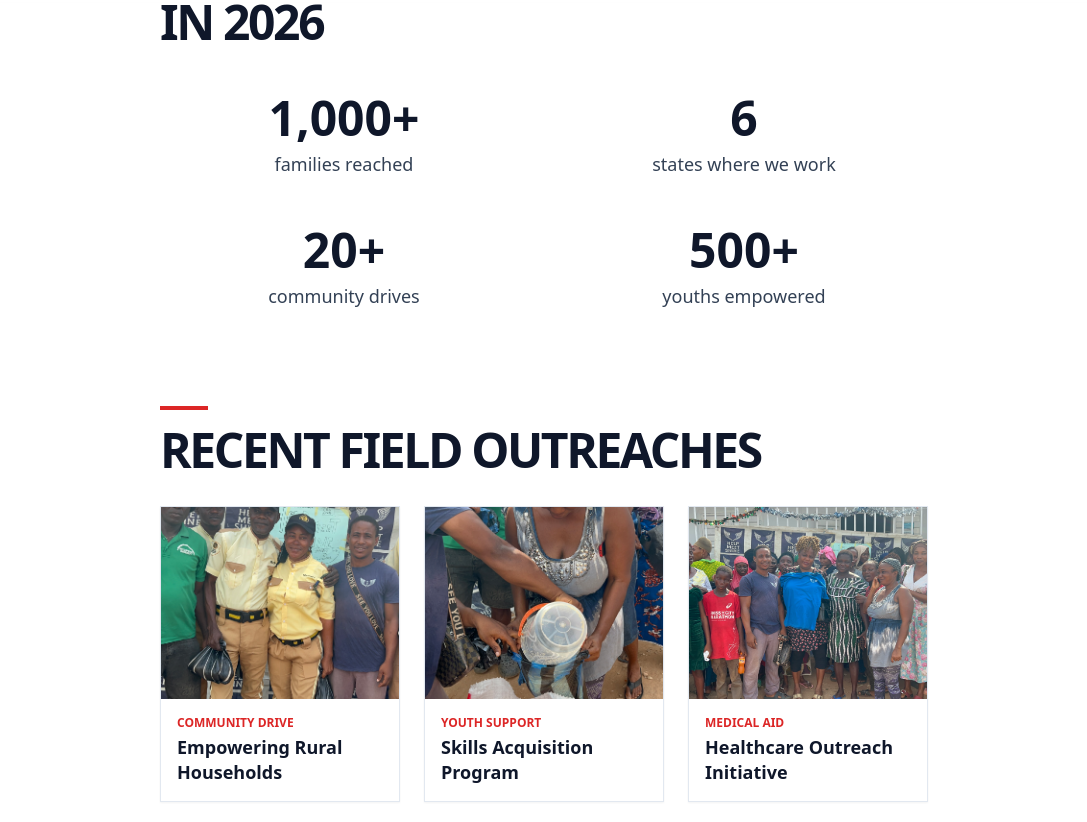
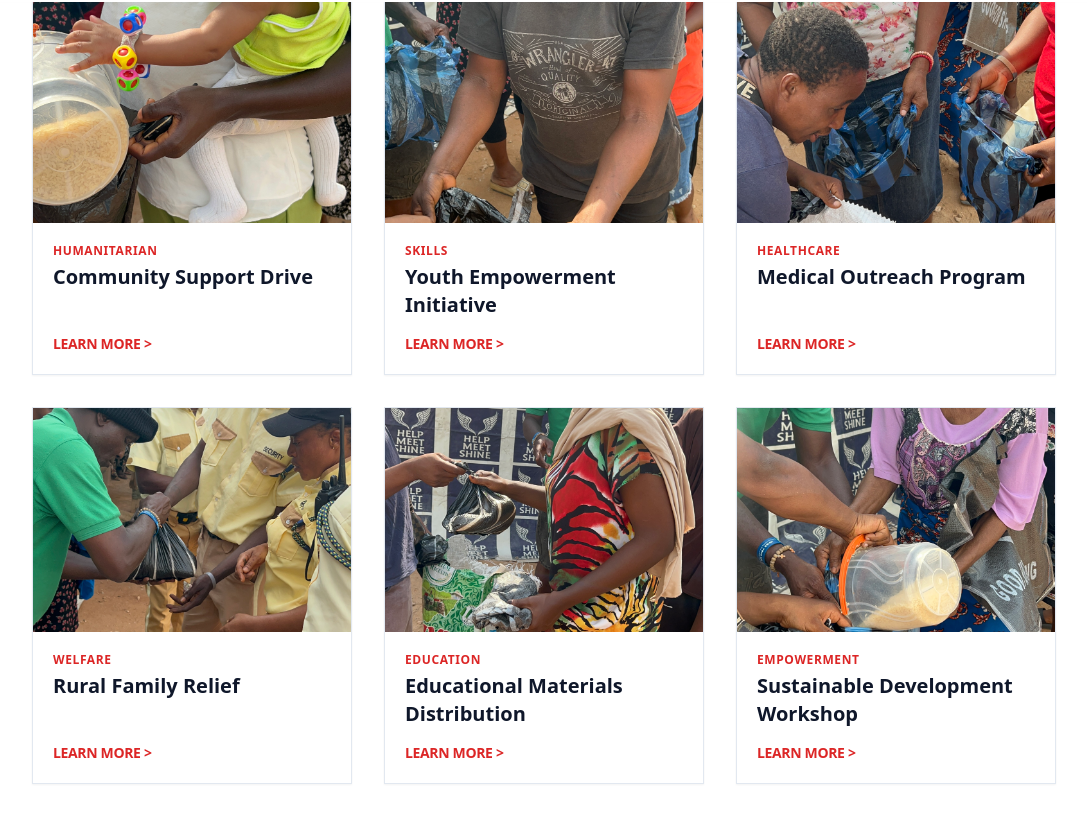
Before and after one commit to HELP-MEET-SHINE-INITIATIVE/Hmsi-ngo-web, a Next.js app: page / in a window 1280 px wide. Shown: the part 798-1620 px from the top of the page, without its empty margins (96-1183 px from the left). Built offline with nearby package versions, Linux system fonts and the light colour scheme.

Commit message:
page.tsx

```diff
--- a/app/page.tsx
+++ b/app/page.tsx
@@ -1,9 +1,23 @@
 import Link from 'next/link';
 import Image from 'next/image';
+import HmsiHeader from './components/HmsiHeader';
 
 export default function Home() {
+  // Array mapping your outreach-1.png to outreach-6.png (or up to 10)
+  const outreachItems = [
+    { id: 1, img: '/images/outreach-1.png', title: 'Community Support Drive', category: 'Humanitarian' },
+    { id: 2, img: '/images/outreach-2.png', title: 'Youth Empowerment Initiative', category: 'Skills' },
+    { id: 3, img: '/images/outreach-3.png', title: 'Medical Outreach Program', category: 'Healthcare' },
+    { id: 4, img: '/images/outreach-4.png', title: 'Rural Family Relief', category: 'Welfare' },
+    { id: 5, img: '/images/outreach-5.png', title: 'Educational Materials Distribution', category: 'Education' },
+    { id: 6, img: '/images/outreach-6.png', title: 'Sustainable Development Workshop', category: 'Empowerment' },
+  ];
+
   return (
     <div className="bg-white min-h-screen text-slate-900 pb-32 font-sans">
+
+      {/* Official HMSI Header Component */}
+      <HmsiHeader />
 
       {/* 1. HERO & DONATION WIDGET */}
       <section className="px-6 lg:px-16 pt-12 pb-16 max-w-4xl mx-auto">
@@ -14,23 +28,16 @@
           Your gift could help save a life today.
         </p>
 
-        {/* Donation Calculator Block */}
         <div className="w-full max-w-lg mx-auto">
           <h2 className="text-3xl md:text-4xl font-black uppercase text-center mb-6 tracking-tighter">
             Donate to Help in Crisis
           </h2>
 
-          {/* Tabs */}
           <div className="flex w-full border-2 border-slate-200 mb-4 rounded-sm overflow-hidden">
-            <button className="flex-1 bg-red-600 text-white font-bold py-3 text-lg relative">
-              ONE-TIME
-            </button>
-            <button className="flex-1 bg-white text-slate-700 font-bold py-3 text-lg hover:bg-slate-50">
-              MONTHLY
-            </button>
+            <button className="flex-1 bg-red-600 text-white font-bold py-3 text-lg">ONE-TIME</button>
+            <button className="flex-1 bg-white text-slate-700 font-bold py-3 text-lg hover:bg-slate-50">MONTHLY</button>
           </div>
 
-          {/* Amount Grid */}
           <div className="grid grid-cols-4 gap-2 mb-4">
             <button className="border-2 border-slate-200 py-3 font-bold text-lg hover:border-slate-400">₦5k</button>
             <button className="border-2 border-slate-200 py-3 font-bold text-lg hover:border-slate-400">₦10k</button>
@@ -41,87 +48,47 @@
             ₦20,000 could purchase a mother and baby essentials kit.
           </p>
 
-          {/* Custom Amount & Submit */}
           <div className="flex border-2 border-slate-400 mb-6 rounded-sm overflow-hidden">
             <span className="px-4 py-3 bg-slate-100 font-bold border-r-2 border-slate-400">₦</span>
             <input type="text" placeholder="Enter other amount" className="w-full px-4 font-bold text-lg outline-none" />
           </div>
 
           <button className="w-full bg-teal-500 hover:bg-teal-600 text-white font-bold text-xl py-4 rounded-sm flex justify-center items-center gap-2 transition-colors">
-            <svg xmlns="http://www.w3.org/2000/svg" className="h-6 w-6" fill="currentColor" viewBox="0 0 24 24"><path d="M12 21.35l-1.45-1.32C5.4 15.36 2 12.28 2 8.5 2 5.42 4.42 3 7.5 3c1.74 0 3.41.81 4.5 2.09C13.09 3.81 14.76 3 16.5 3 19.58 3 22 5.42 22 8.5c0 3.78-3.4 6.86-8.55 11.54L12 21.35z"/></svg>
             DONATE NOW
           </button>
-          <div className="text-center text-xs text-slate-500 mt-4 flex items-center justify-center gap-2">
-            <svg xmlns="http://www.w3.org/2000/svg" className="h-4 w-4" fill="none" viewBox="0 0 24 24" stroke="currentColor"><path strokeLinecap="round" strokeLinejoin="round" strokeWidth={2} d="M12 15v2m-6 4h12a2 2 0 002-2v-6a2 2 0 00-2-2H6a2 2 0 00-2 2v6a2 2 0 002 2zm10-10V7a4 4 0 00-8 0v4h8z" /></svg>
-            Your donation is processed securely
-          </div>
         </div>
       </section>
 
-      {/* 2. IMPACT STATISTICS GRID */}
-      <section className="px-6 lg:px-16 py-12 max-w-4xl mx-auto">
-        <div className="w-12 h-1 bg-red-600 mb-4"></div>
-        <h2 className="text-3xl md:text-5xl font-black uppercase tracking-tighter mb-12">
-          Our Impact for Communities in 2026
-        </h2>
-
-        <div className="grid grid-cols-2 gap-y-12 gap-x-8 text-center">
-          <div className="flex flex-col items-center">
-            <span className="text-4xl md:text-5xl font-black">1,000+</span>
-            <span className="text-lg font-medium text-slate-700 mt-2">families reached</span>
-          </div>
-          <div className="flex flex-col items-center">
-            <span className="text-4xl md:text-5xl font-black">6</span>
-            <span className="text-lg font-medium text-slate-700 mt-2">states where we work</span>
-          </div>
-          <div className="flex flex-col items-center">
-            <span className="text-4xl md:text-5xl font-black">20+</span>
-            <span className="text-lg font-medium text-slate-700 mt-2">community drives</span>
-          </div>
-          <div className="flex flex-col items-center">
-            <span className="text-4xl md:text-5xl font-black">500+</span>
-            <span className="text-lg font-medium text-slate-700 mt-2">youths empowered</span>
-          </div>
-        </div>
-      </section>
-
-      {/* 3. FEATURED OUTREACH GALLERY SECTION (Using your actual public images) */}
-      <section className="px-6 lg:px-16 py-12 max-w-4xl mx-auto">
+      {/* 2. DYNAMIC OUTREACH GALLERY FROM PNG FILES */}
+      <section className="px-6 lg:px-16 py-12 max-w-6xl mx-auto">
         <div className="w-12 h-1 bg-red-600 mb-4"></div>
         <h2 className="text-3xl md:text-5xl font-black uppercase tracking-tighter mb-8">
           Recent Field Outreaches
         </h2>
 
-        <div className="grid grid-cols-1 md:grid-cols-3 gap-6">
-          <div className="border border-slate-200 overflow-hidden bg-white shadow-sm">
-            <div className="relative h-48 w-full">
-              <Image src="/impact-1.jpg" alt="Impact 1" fill className="object-cover" />
+        <div className="grid grid-cols-1 md:grid-cols-3 gap-8">
+          {outreachItems.map((item) => (
+            <div key={item.id} className="border border-slate-200 overflow-hidden bg-white shadow-sm flex flex-col">
+              <div className="relative h-56 w-full bg-slate-100">
+                <Image
+                  src={item.img}
+                  alt={item.title}
+                  fill
+                  className="object-cover"
+                />
+              </div>
+              <div className="p-5 flex flex-col flex-grow">
+                <p className="text-xs font-bold text-red-600 uppercase mb-1 tracking-wider">{item.category}</p>
+                <h3 className="font-bold text-xl leading-snug mb-4 text-slate-900">{item.title}</h3>
+                <Link
+                  href={`/outreach/${item.id}`}
+                  className="mt-auto text-red-600 font-bold text-sm uppercase tracking-tight flex items-center gap-1 hover:underline"
+                >
+                  Learn More &gt;
+                </Link>
+              </div>
             </div>
-            <div className="p-4">
-              <p className="text-xs font-bold text-red-600 uppercase mb-1">Community Drive</p>
-              <h3 className="font-bold text-lg leading-snug">Empowering Rural Households</h3>
-            </div>
-          </div>
-
-          <div className="border border-slate-200 overflow-hidden bg-white shadow-sm">
-            <div className="relative h-48 w-full">
-              <Image src="/impact-2.jpg" alt="Impact 2" fill className="object-cover" />
-            </div>
-            <div className="p-4">
-              <p className="text-xs font-bold text-red-600 uppercase mb-1">Youth Support</p>
-              <h3 className="font-bold text-lg leading-snug">Skills Acquisition Program</h3>
-            </div>
-          </div>
-
-          <div className="border border-slate-200 overflow-hidden bg-white shadow-sm">
-            <div className="relative h-48 w-full">
-              <Image src="/impact-3.jpg" alt="Impact 3" fill className="object-cover" />
-            </div>
-            <div className="p-4">
-              <p className="text-xs font-bold text-red-600 uppercase mb-1">Medical Aid</p>
-              <h3 className="font-bold text-lg leading-snug">Healthcare Outreach Initiative</h3>
-            </div>
-          </div>
+          ))}
         </div>
       </section>
 
```
